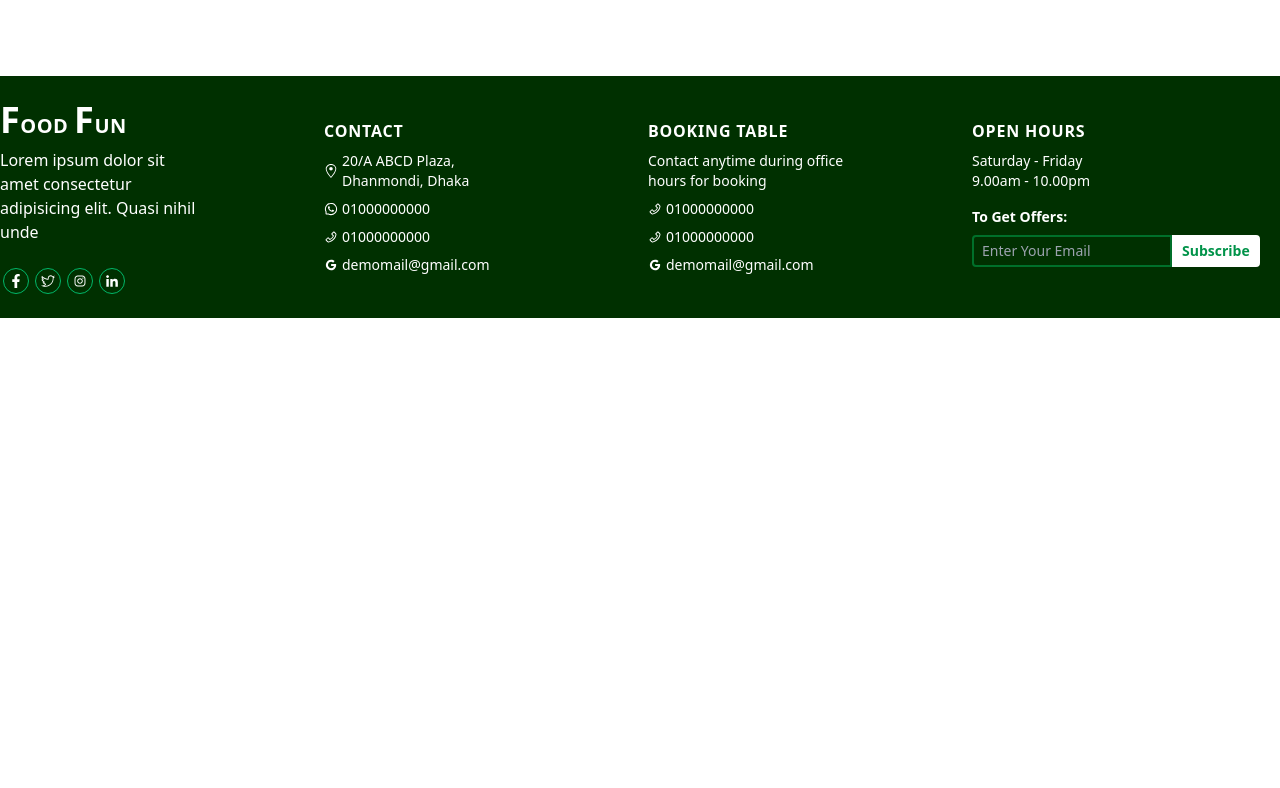
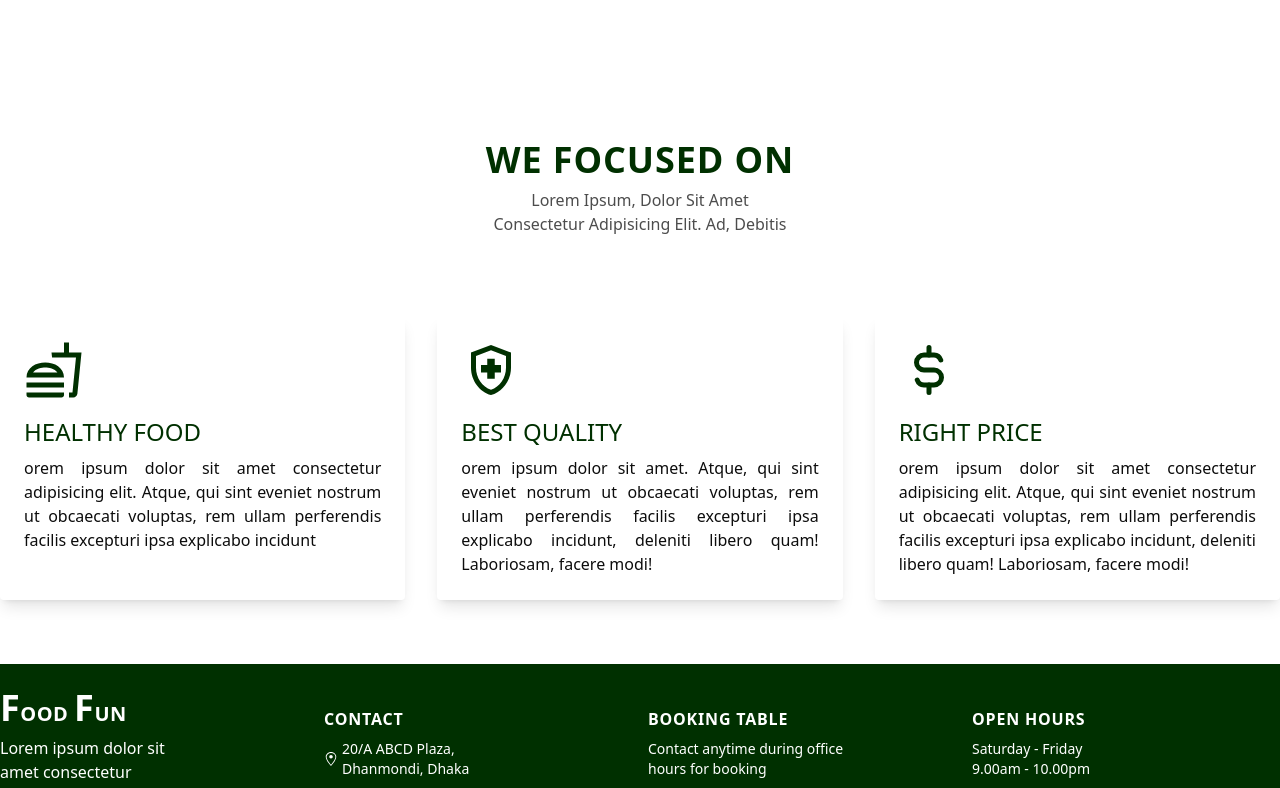
Before and after one commit to samsuzzaman1998/1.Restaurant-Website-Frontend, a React (Create React App) app: page / in a window 1280 px wide. Shown: the part 670-1458 px from the top of the page. Before the commit the page ends 988 px from the top, so only its background shows below. Built offline with nearby package versions, Linux system fonts and the light colour scheme.

Commit message:
add whyChoose homepage section

```diff
--- /dev/null
+++ b/src/components/nonShared/HomePageCom/ChooseCard.js
@@ -0,0 +1,20 @@
+import React from "react";
+
+const ChooseCard = ({ choose }) => {
+    const { title, des, icon } = choose;
+    return (
+        <div className="shadow-lg p-6 rounded group transition-all duration-700 hover:bg-gradient-to-r from-green-400 to-green-100 h-full">
+            <p className="text-4xl sm:text-5xl lg:text-6xl text-green-500 transition-all duration-300 group-hover:text-white">
+                {icon}
+            </p>
+            <h4 className="font-medium text-green-500 text-[16px] xs:text-lg sm:text-xl lg:text-2xl uppercase mt-3 xs:mt-4 transition-all duration-300 group-hover:text-white">
+                {title}
+            </h4>
+            <p className="text-[13px] sm:font-normal sm:text-sm lg:text-base text-justify text-black opacity-95 mt-2 transition-all duration-300 group-hover:text-white">
+                {des}
+            </p>
+        </div>
+    );
+};
+
+export default ChooseCard;
--- /dev/null
+++ b/src/components/nonShared/HomePageCom/WhyChoose.js
@@ -0,0 +1,28 @@
+import React from "react";
+import SectionTitle from "../../shared/SecTitle";
+import ChooseCard from "./ChooseCard";
+import { chooseData } from "../../../database/HomePageData";
+
+const WhyChoose = () => {
+    // section title data
+    const secTitleData = {
+        title: "we focused on",
+        subtitle:
+            "Lorem ipsum, dolor sit amet consectetur adipisicing elit. Ad, debitis",
+    };
+    return (
+        <section className="px-3 xs:px-5 sm:px-8 md:px-8 xl:px-0 my-16 w-full max-w-7xl mx-auto">
+            <SectionTitle
+                title={secTitleData.title}
+                subtitle={secTitleData.subtitle}
+            />
+            <div className="grid grid-cols-1 min-[500px]:grid-cols-2 md:grid-cols-3 gap-4 sm:gap-5 lg:gap-8 justify-between items-center">
+                {chooseData.map((choose) => {
+                    return <ChooseCard choose={choose} />;
+                })}
+            </div>
+        </section>
+    );
+};
+
+export default WhyChoose;
--- /dev/null
+++ b/src/components/shared/SecTitle.js
@@ -0,0 +1,16 @@
+import React from "react";
+
+const SecTitle = ({ title, subtitle }) => {
+    return (
+        <div className="text-center mb-16 lg:mb-20">
+            <h3 className="uppercase font-bold text-xl xs:text-2xl md:text-3xl lg:text-4xl text-green-500 tracking-wide mb-2">
+                {title}
+            </h3>
+            <p className="capitalize text-xs md:text-base lg:text-base font-medium md:font-normal text-black text-opacity-70 w-full max-w-[300px] mx-auto">
+                {subtitle}
+            </p>
+        </div>
+    );
+};
+
+export default SecTitle;
--- /dev/null
+++ b/src/database/HomePageData.js
@@ -0,0 +1,24 @@
+import { MdOutlineHealthAndSafety, MdOutlineFastfood } from "react-icons/md";
+import { TbCurrencyDollar } from "react-icons/tb";
+
+// Why Choose Section Data ================
+export const chooseData = [
+    {
+        _id: 1,
+        title: "healthy food",
+        des: "orem ipsum dolor sit amet consectetur adipisicing elit. Atque, qui sint eveniet nostrum ut obcaecati voluptas, rem ullam perferendis facilis excepturi ipsa explicabo incidunt",
+        icon: <MdOutlineFastfood />,
+    },
+    {
+        _id: 2,
+        title: "best quality",
+        des: "orem ipsum dolor sit amet. Atque, qui sint eveniet nostrum ut obcaecati voluptas, rem ullam perferendis facilis excepturi ipsa explicabo incidunt, deleniti libero quam! Laboriosam, facere modi!",
+        icon: <MdOutlineHealthAndSafety />,
+    },
+    {
+        _id: 3,
+        title: "right price",
+        des: "orem ipsum dolor sit amet consectetur adipisicing elit. Atque, qui sint eveniet nostrum ut obcaecati voluptas, rem ullam perferendis facilis excepturi ipsa explicabo incidunt, deleniti libero quam! Laboriosam, facere modi!",
+        icon: <TbCurrencyDollar />,
+    },
+];
--- a/src/pages/HomePage.js
+++ b/src/pages/HomePage.js
@@ -1,10 +1,12 @@
 import React from "react";
 import HomeHero from "../components/nonShared/HomePageCom/HomeHero";
+import WhyChoose from "../components/nonShared/HomePageCom/WhyChoose";
 
 const HomePage = () => {
     return (
         <div>
             <HomeHero />
+            <WhyChoose />
         </div>
     );
 };
```
